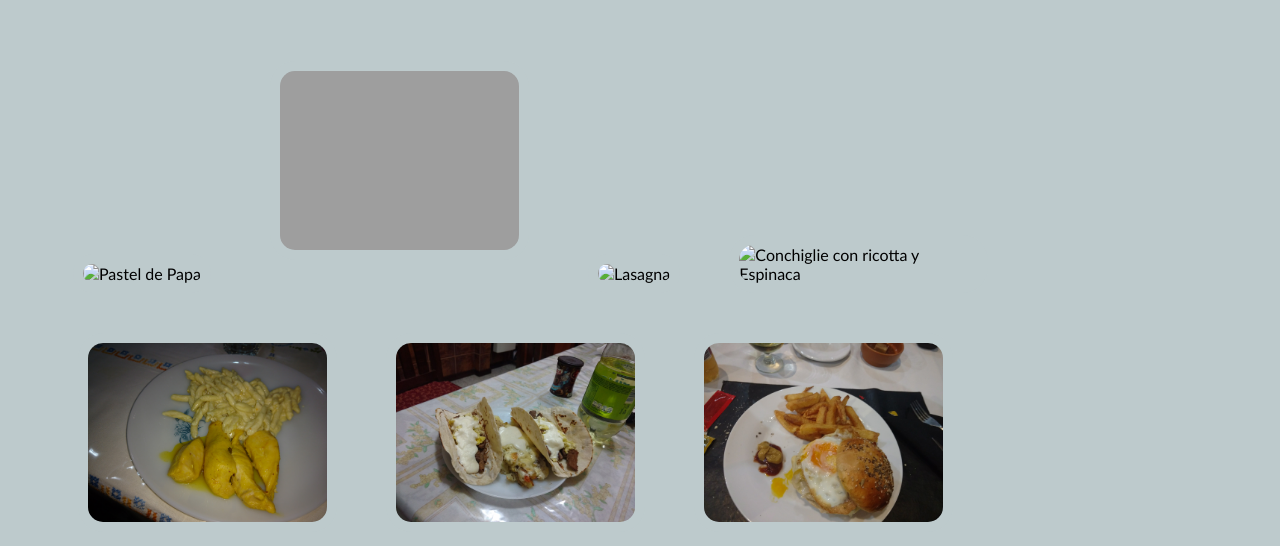
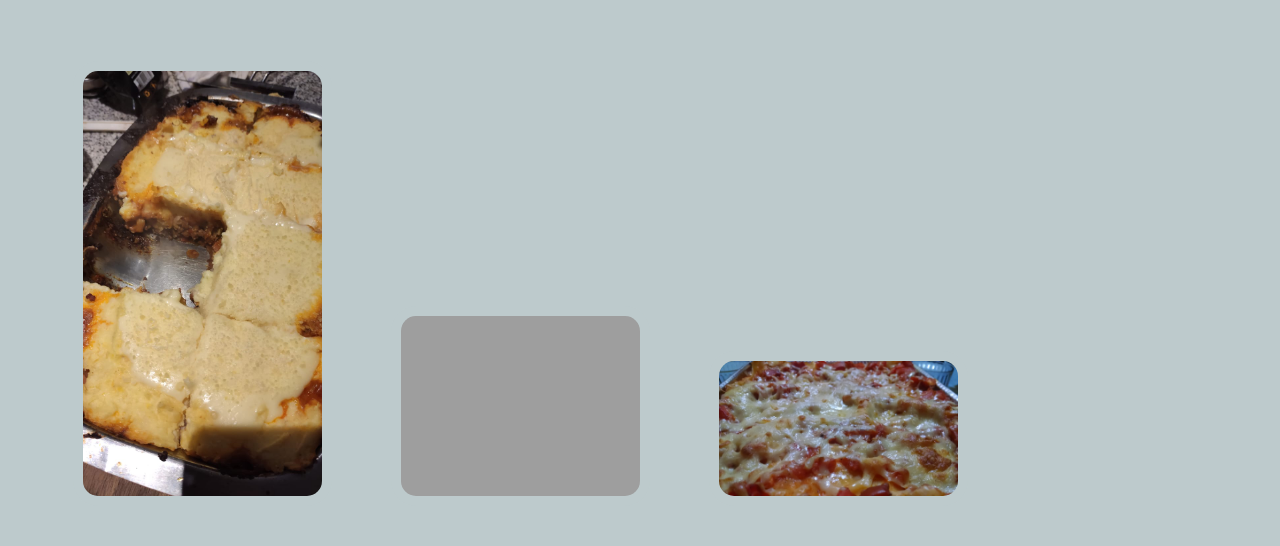
Before and after one commit to Luzbelito77/La-Cocina-de-Rodri, a plain HTML site: page f1.html in a window 1280 px wide. Shown: the part 164-710 px from the top of the page. Drawn offline with Linux system fonts and the light colour scheme; the site is published under a folder, as on GitHub Pages, so addresses that start at the root find nothing.

Commit message:
Update f1.html

```diff
--- a/f1.html
+++ b/f1.html
@@ -23,10 +23,10 @@
     <nav>
     <div id = "fotos">
 
-      <span3 class="foto"><img src="/image/9.jpg" alt="Pastel de Papa"></span>
+      <span3 class="foto"><img src="image/9.jpg" alt="Pastel de Papa"></span>
       <span3 class="foto"><a href="noquis.html"><img src="image/7.jpg" alt="Ñoquis Rellenos a la Bolognesa"></a></span>
-      <span3 class="foto"><img src="/image/1.jpg" alt="Lasagna"></span>
-      <span3 class="foto"><img src="/image/2.jpg" alt="Conchiglie con ricotta y Espinaca"></span>
+      <span3 class="foto"><img src="image/1.jpg" alt="Lasagna"></span>
+      <span3 class="foto"><img src="image/2.jpg" alt="Conchiglie con ricotta y Espinaca"></span>
       <span3 class="foto"><img src="image/3.jpg" alt="Lomitos de pollo con Casericcia"></span>
       <span3 class="foto"><img src="image/4.jpg" alt="Tacos"></span>
       <span3 class="foto"><img src="image/5.jpg" alt="Hmaburguesa Casera"></span>
```
